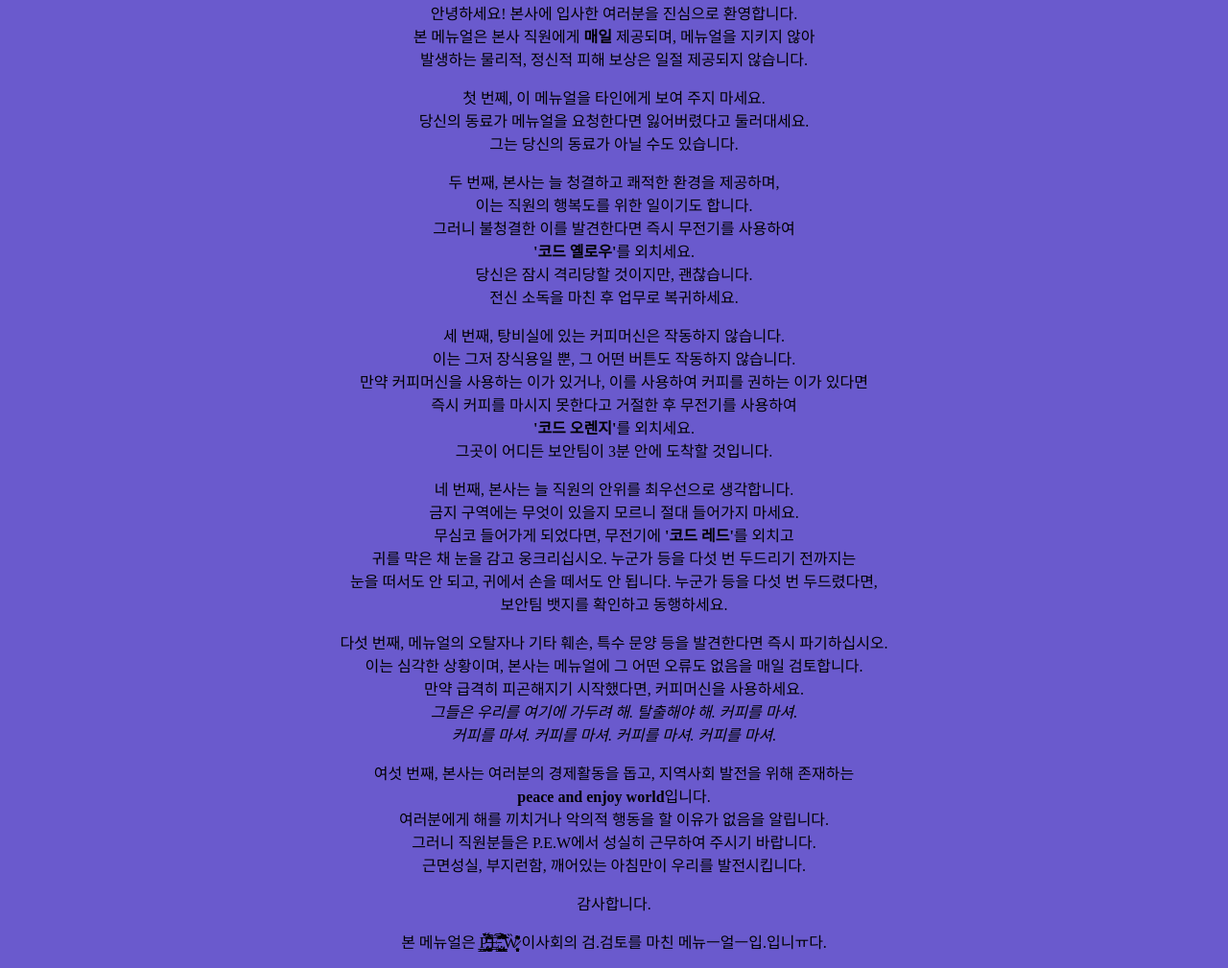
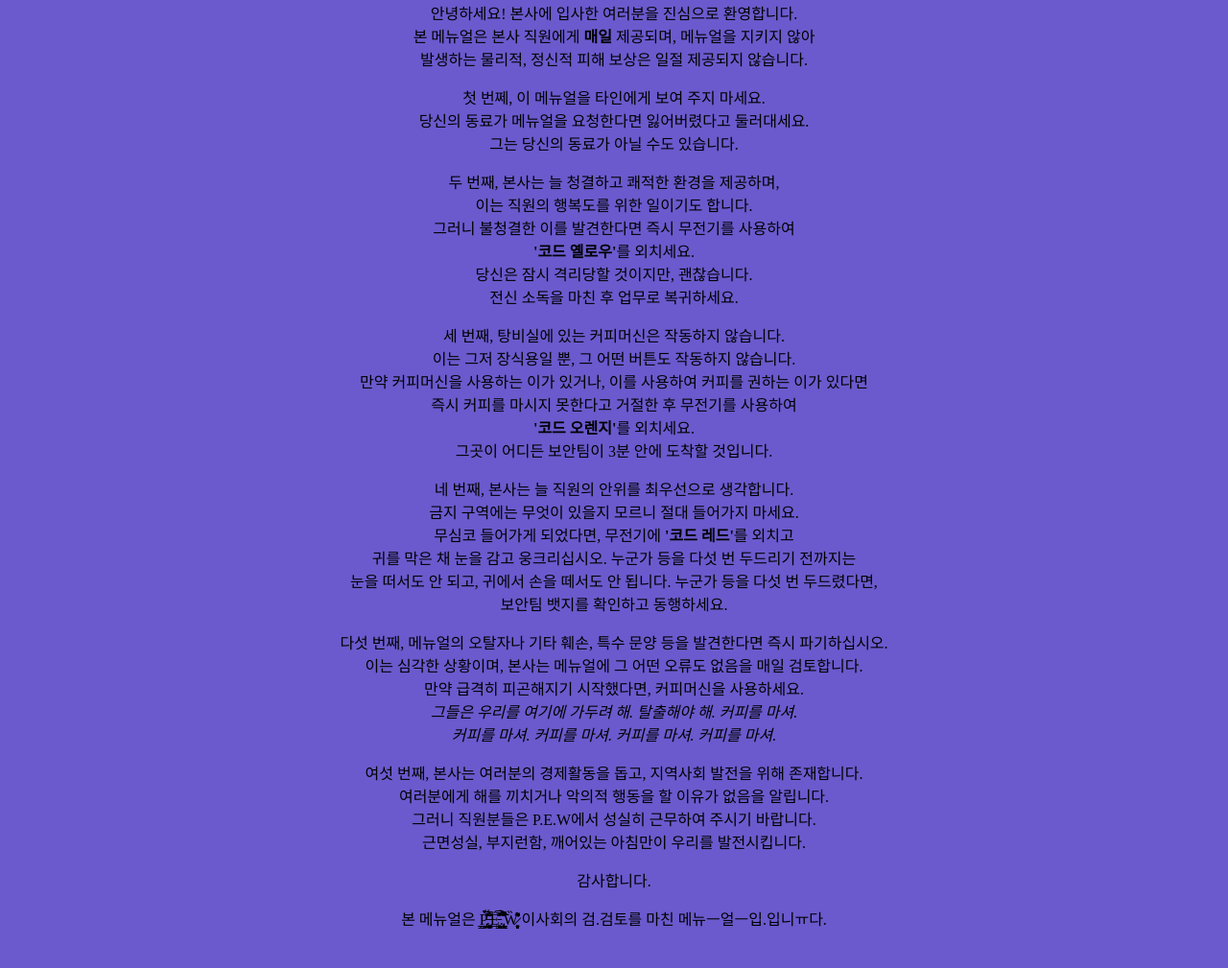
Before and after one commit to dini-cpu/manual, a plain HTML site: page index.html in a window 1280 px wide. Shown: the part 79-1088 px from the top of the page at 96% size. After the commit the page ends 1064 px from the top, so only its background shows below. Drawn offline with Linux system fonts and the light colour scheme.

Commit message:
Update index.html

```diff
--- a/index.html
+++ b/index.html
@@ -53,8 +53,7 @@ body, h1{text-align: center;}
     <i>그들은 우리를 여기에 가두려 해. 탈출해야 해. 커피를 마셔.<br>
         커피를 마셔. 커피를 마셔. 커피를 마셔. 커피를 마셔.</i></p>
 
-<p>여섯 번째, 본사는 여러분의 경제활동을 돕고, 지역사회 발전을 위해 존재하는<br>
-    <b>peace and enjoy world</b>입니다.<br>
+<p>여섯 번째, 본사는 여러분의 경제활동을 돕고, 지역사회 발전을 위해 존재합니다.<br>
     여러분에게 해를 끼치거나 악의적 행동을 할 이유가 없음을 알립니다.<br>
     그러니 직원분들은 P.E.W에서 성실히 근무하여 주시기 바랍니다.<br>
     근면성실, 부지런함, 깨어있는 아침만이 우리를 발전시킵니다.<br></p>
```
